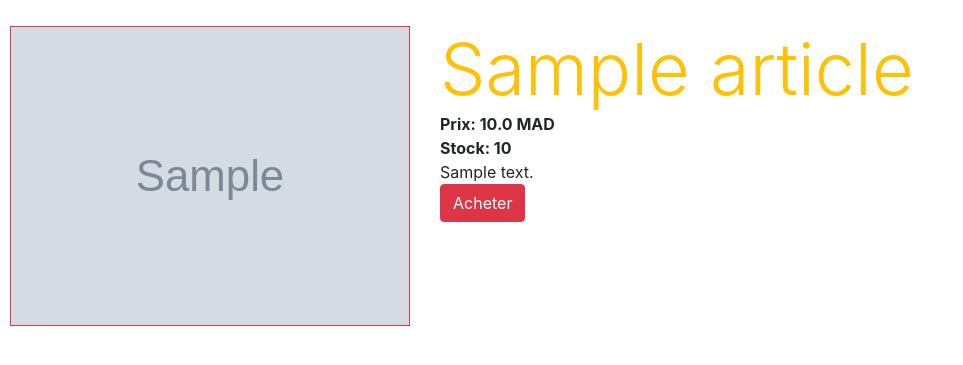
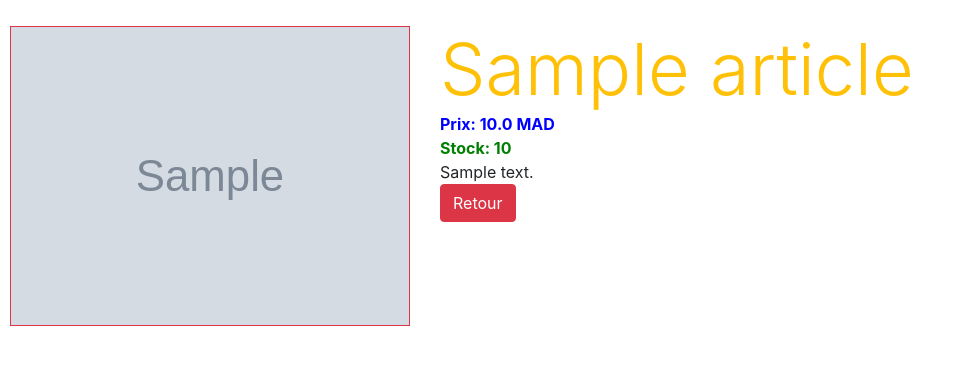
Before and after one commit to OmarDahrouch/DJANGO_Groupe1, a Django app: page /1 in a window 1280 px wide. Shown: the part 56-421 px from the top of the page, without its empty margins (0-963 px from the left). Run offline with Django 4.2, Linux system fonts and the light colour scheme; tables that the repository leaves empty hold one stand-in row (values such as "Sample post"); grey boxes marked "Sample" are stand-in pictures; some libraries are stand-ins or nearby versions.

Commit message:
Merge 10/01 17:00

```diff
--- a/article/templates/article/detail.html
+++ b/article/templates/article/detail.html
@@ -12,22 +12,22 @@
         <div class="text-warning display-3">
             {{ article.nom_art }}
         </div>
-        <div class="text-lg font-weight-bold">
+        <div class="text-lg font-weight-bold" style="color:blue">
             Prix: {{ article.prix }} MAD
         </div>
         {% if article.qte_stock > 0 %}
-        <div class="text-lg font-weight-bold">
+        <div class="text-lg font-weight-bold" style="color:green">
             Stock: {{ article.qte_stock }}
         </div>
         {%else%}
-        <div class="text-lg font-weight-bold">
+        <div class="text-lg font-weight-bold" style="color:red">
             stock: Epuisé
         </div>
         {%endif%}
         <div>
             {{ article.description }}
         </div>
-        <a href="#"><button class="btn btn-danger">Acheter</button></a>
+        <a href="/"><button class="btn btn-danger">Retour</button></a>
     </div>
 </div>
 {%endblock content%}
--- a/article/urls.py
+++ b/article/urls.py
@@ -6,6 +6,6 @@ app_name = 'article'
 urlpatterns = [
     path('', views.home, name="home"),
     path('<int:myid>', views.detail, name="detail"),
-    path('checkout/', views.checkout, name="home"),
+    path('checkout/', views.checkout, name="checkout"),
     path('<str:cat>', views.categorie, name="cat")
 ]
```
Also changed, not shown: article/admin.py (+22 -2 lines), article/templates/article/home.html (+5 -2 lines).
